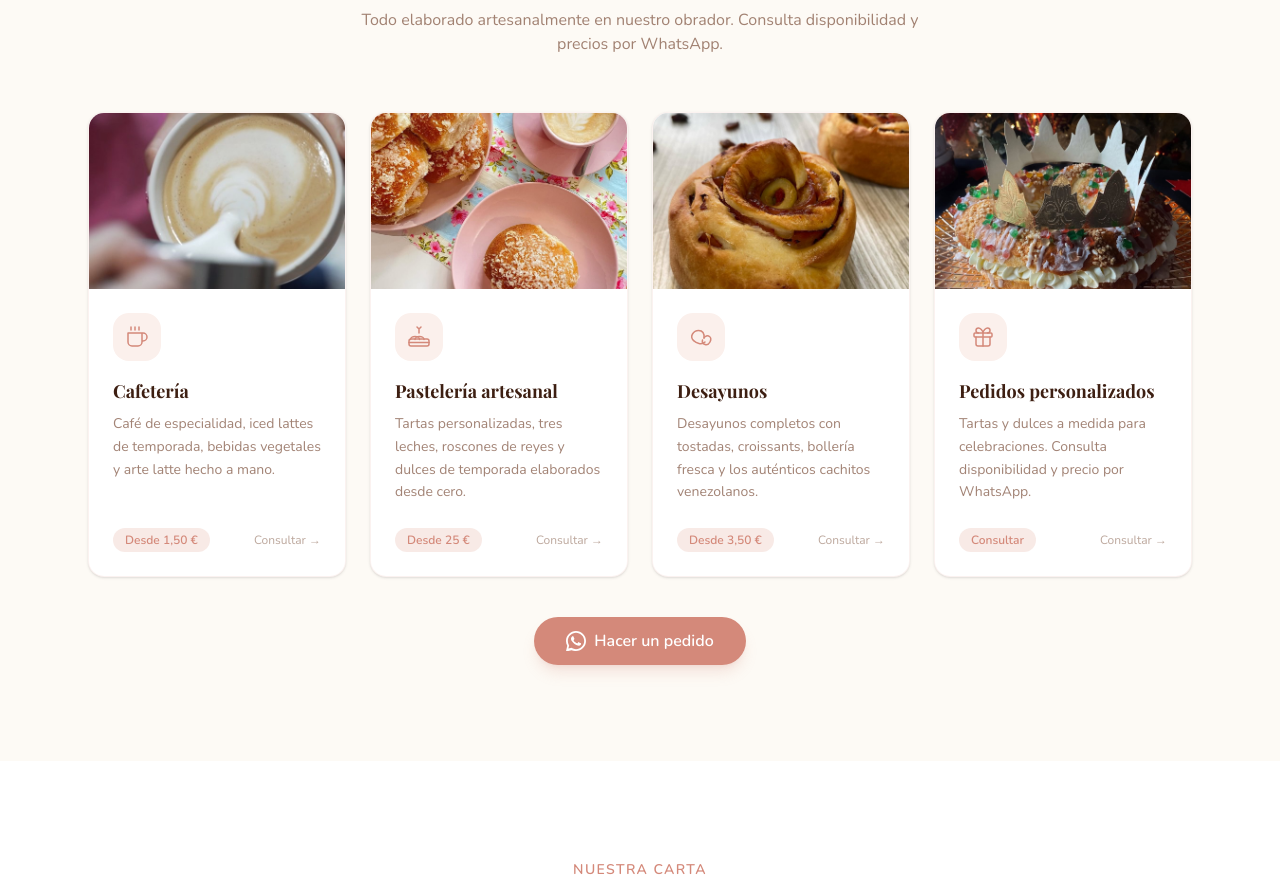
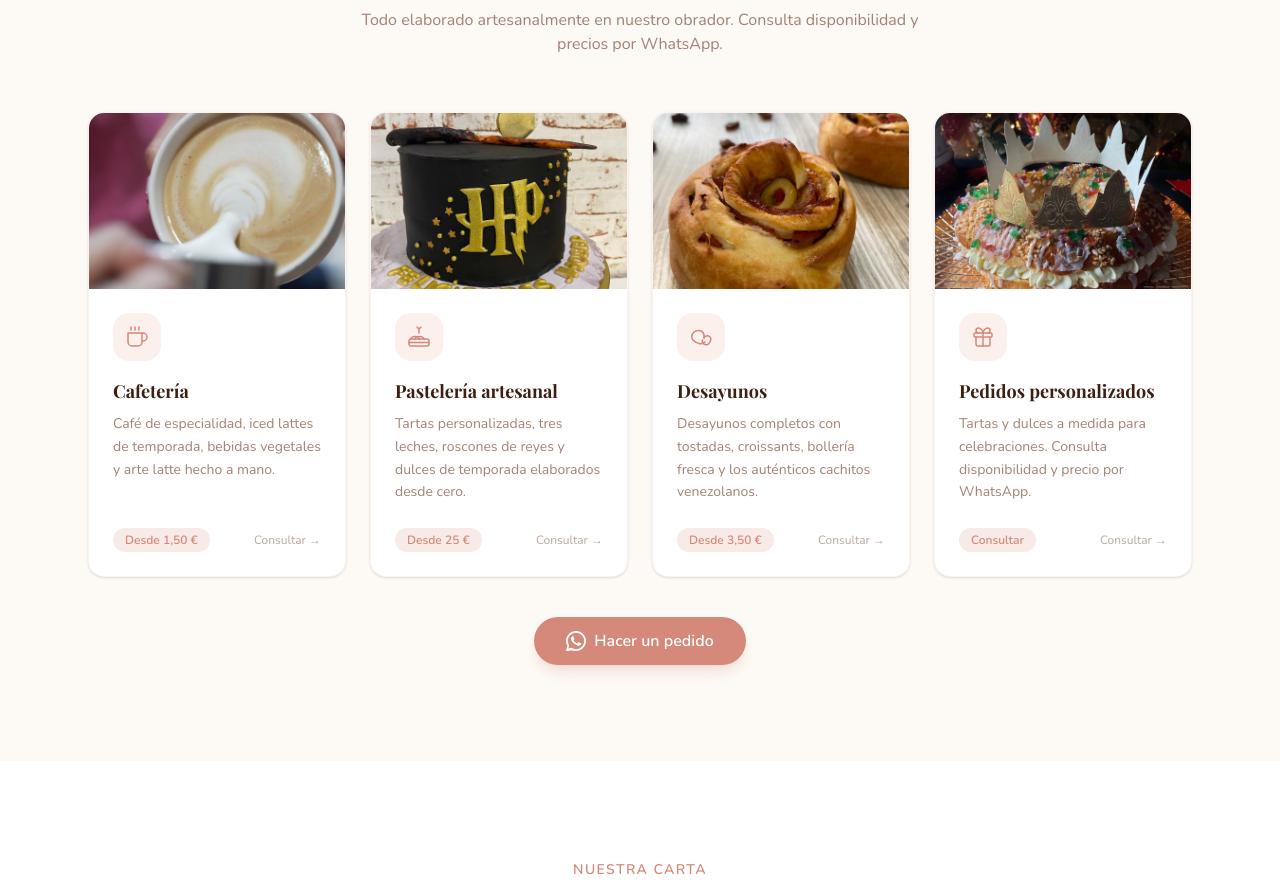
Before and after one commit to Barrerav/Pasteleriamascuqui, a Next.js app: page / in a window 1280 px wide. Shown: the part 1717-2611 px from the top of the page. Built offline with nearby package versions, Linux system fonts and the light colour scheme.

Commit message:
content: change image for pasteleria artesanal service card to post-12

```diff
--- a/src/data/photos.ts
+++ b/src/data/photos.ts
@@ -47,7 +47,7 @@ export const historyPhotos = [
 // Las claves corresponden al campo "icon" en profile.ts > services
 export const servicePhotoMap: Record<string, string> = {
   coffee:    '/instagram/post-4.jpg',   // Tarjeta: Cafetería
-  cake:      '/instagram/post-9.jpg',   // Tarjeta: Pastelería artesanal
+  cake:      '/instagram/post-12.jpg',  // Tarjeta: Pastelería artesanal
   croissant: '/instagram/post-6.jpg',   // Tarjeta: Desayunos
   gift:      '/instagram/post-3.jpg',   // Tarjeta: Pedidos personalizados
 };
```
